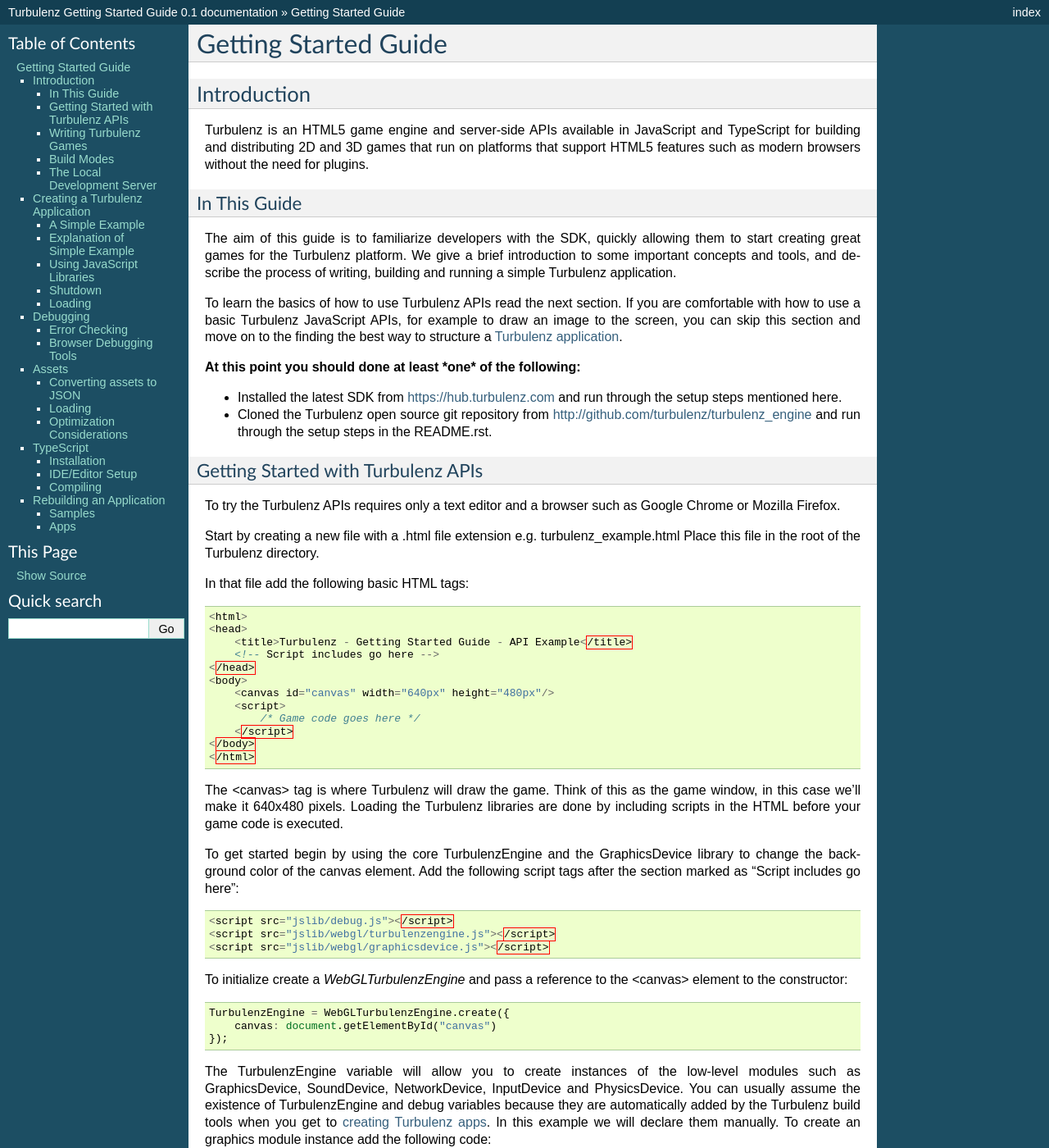
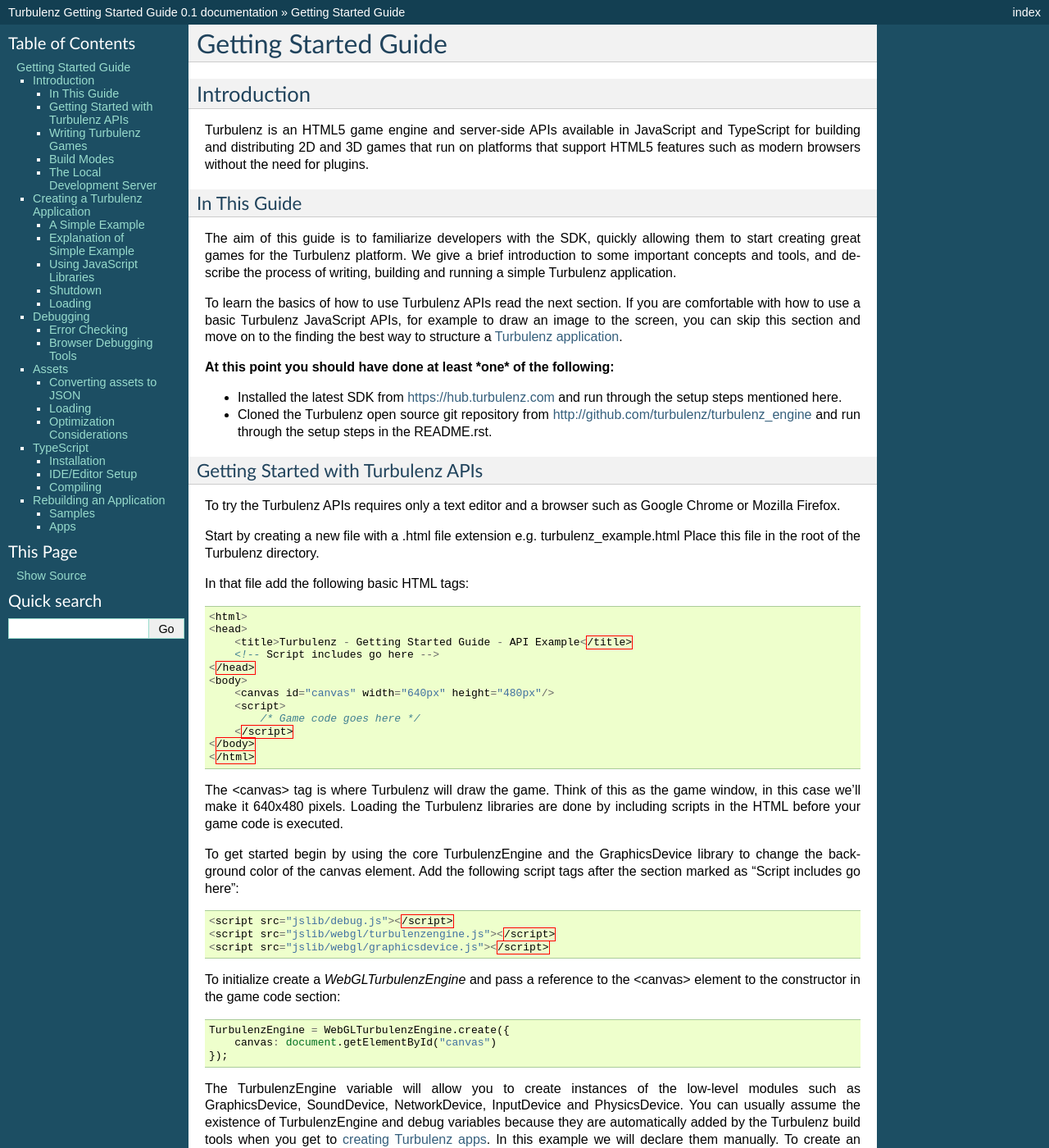
Before and after one commit to turbulenz/turbulenz_engine, a Sphinx documentation site: the page built from docs/source/starter/getting_started_guide.rst, in a window 1280 px wide and 1400 px high. Shown: the whole window at 82% size. Built offline with Sphinx 7.4.7, drawn with Linux system fonts in a browser that asks for light colours.

Commit message:
Minor typos

```diff
--- a/docs/source/installing.rst
+++ b/docs/source/installing.rst
@@ -53,8 +53,8 @@
     After installing the essential and recommended software, install the SDK:
 
     1) Visit https://hub.turbulenz.com and login
-    2) Download SDK |release| for Windows
-    3) Run TurbulenzSDK-|release|.exe
+    2) Download SDK X.X.X for Windows
+    3) Run TurbulenzSDK-X.X.X.exe
     4) Follow the instructions
 
     .. NOTE::
--- a/docs/source/starter/getting_started_guide.rst
+++ b/docs/source/starter/getting_started_guide.rst
@@ -27,7 +27,7 @@
 If you are comfortable with how to use a basic Turbulenz JavaScript APIs, for example to draw an image to the screen, you can skip this section and move on to the finding the best way to structure a :ref:`Turbulenz application <getting_started_writing_turbulenz_games>`.
 
 
-**At this point you should done at least *one* of the following:**
+**At this point you should have done at least *one* of the following:**
 
 * Installed the latest SDK from `<https://hub.turbulenz.com>`__ and run through the setup steps mentioned :ref:`here <developer_requirements>`.
 * Cloned the Turbulenz open source git repository from `<http://github.com/turbulenz/turbulenz_engine>`__ and run through the setup steps in the README.rst.
@@ -66,7 +66,7 @@
     <script src="jslib/webgl/turbulenzengine.js"></script>
     <script src="jslib/webgl/graphicsdevice.js"></script>
 
-To initialize create a *WebGLTurbulenzEngine* and pass a reference to the <canvas> element to the constructor::
+To initialize create a *WebGLTurbulenzEngine* and pass a reference to the <canvas> element to the constructor in the game code section::
 
     TurbulenzEngine = WebGLTurbulenzEngine.create({
         canvas: document.getElementById("canvas")
```
